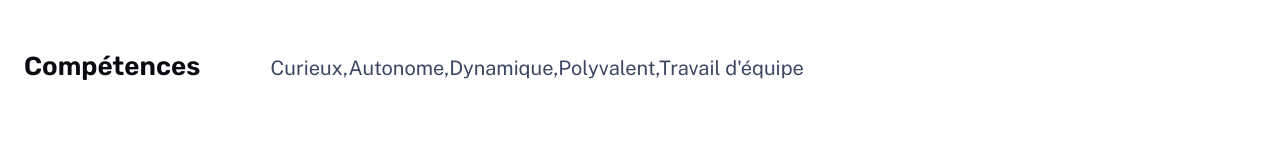
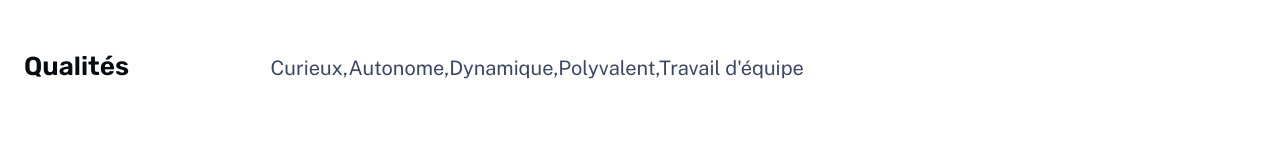
Before and after one commit to KhalifaBa/khalifaba.github.io, an Astro site: page /about in a window 1280 px wide. Shown: the part 1604-1747 px from the top of the page. Built offline with nearby package versions, Linux system fonts and the light colour scheme; Astro itself is replaced by a stand-in of ours.

```diff
--- a/src/pages/about.astro
+++ b/src/pages/about.astro
@@ -42,7 +42,7 @@
 				</div>
 			</section>
 			<section>
-				<h2 class="section-title">Compétences</h2>
+				<h2 class="section-title">Qualités</h2>
 				<div class="content">
 					<p>Curieux,Autonome,Dynamique,Polyvalent,Travail d'équipe</p>
 				</div>
```
